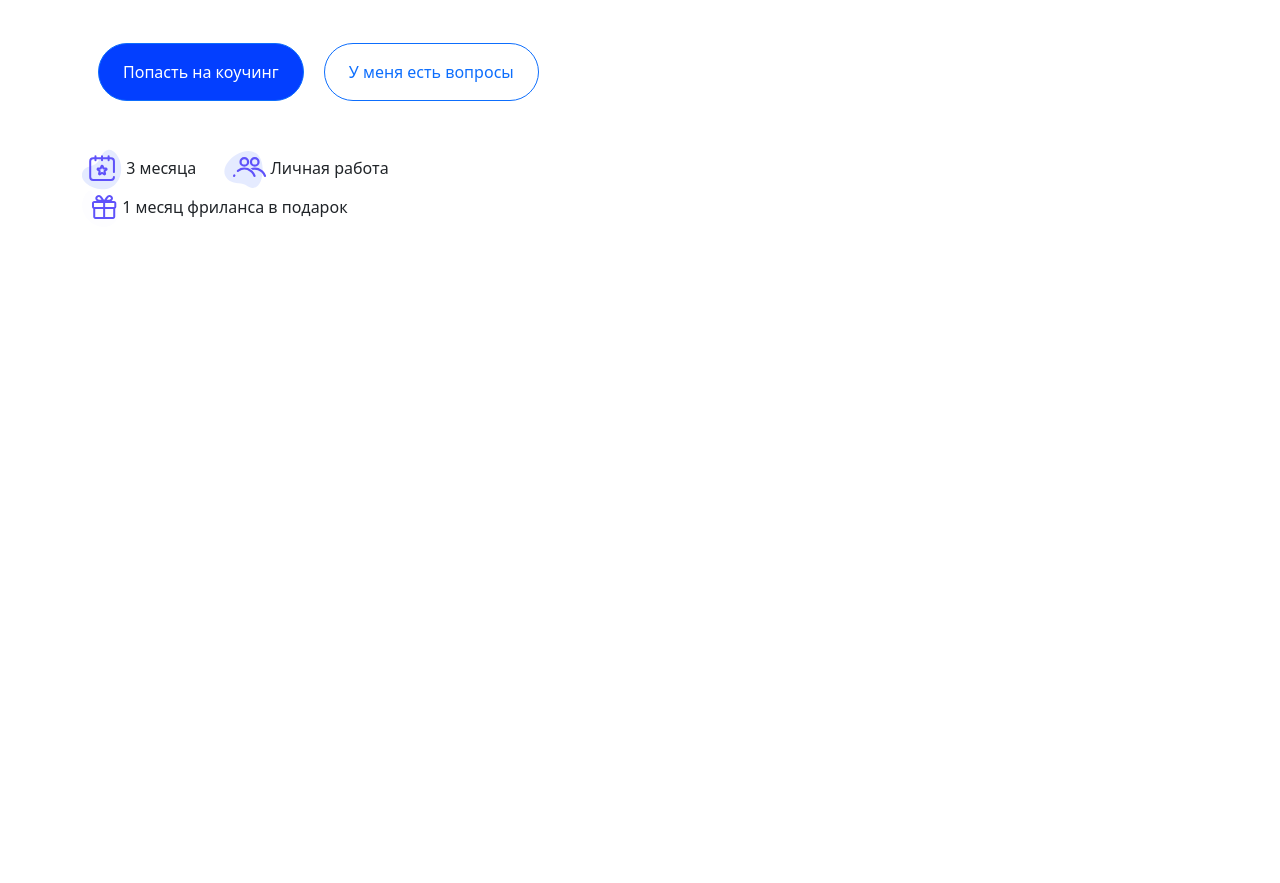
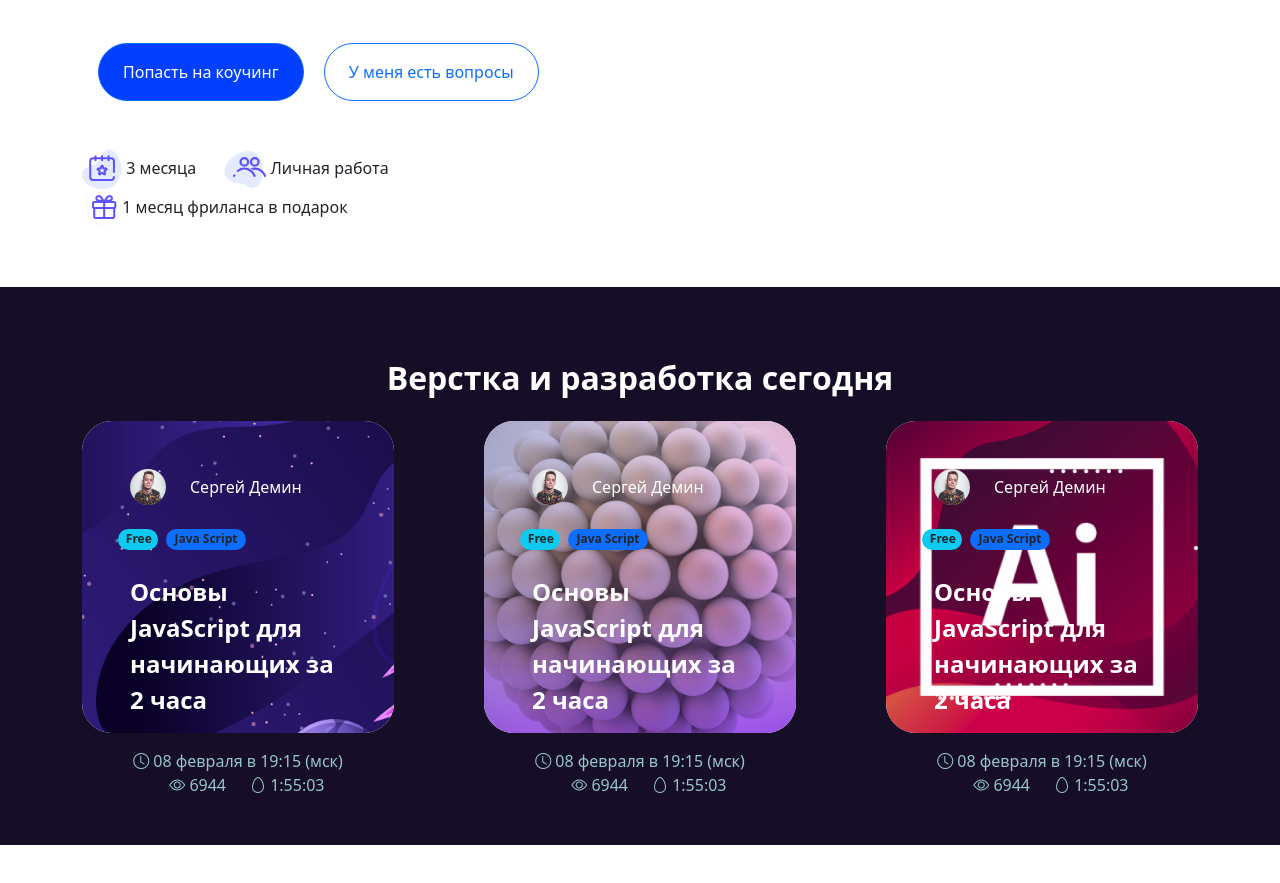
Before and after one commit to sanyavlad/way-copy, a plain HTML site: page index.html in a window 1280 px wide. Shown: the part 717-1600 px from the top of the page. Before the commit the page ends 1004 px from the top, so only its background shows below. Drawn offline with nearby package versions, Linux system fonts and the light colour scheme.

Commit message:
Add section Courses

```diff
--- a/index.html
+++ b/index.html
@@ -150,6 +150,135 @@
       </div>
     </section>
 
+    <section class="courses py-5">
+      <div class="container">
+        <h2 class="fw-bold text-center text-white my-4">
+          Верстка и разработка сегодня
+        </h2>
+        <div class="row justify-content-between g-5">
+          <div class="wrap">
+            <a href="" class="card col-12 text-white border-0 p-0">
+              <img
+                src="img/x-lm184-bg.425.jpg"
+                class="card-img"
+                style="border-radius: 30px"
+              />
+              <div class="card-img-overlay p-5">
+                <div class="row align-items-center">
+                  <img src="img/demin.jpg" class="col-3 rounded-circle" />
+                  <p class="col-9 card-text">Сергей Демин</p>
+                </div>
+                <div class="row my-4">
+                  <span class="col-2 badge bg-info text-dark me-2 rounded-pill"
+                    >Free</span
+                  >
+                  <span class="col-4 badge bg-primary text-dark rounded-pill"
+                    >Java Script</span
+                  >
+                </div>
+                <p class="card-text fw-bold fs-4">
+                  Основы JavaScript для начинающих за 2 часа
+                </p>
+              </div>
+            </a>
+            <div class="row mt-3 card-bottom">
+              <span class="col-12 text-center">
+                <i class="bi bi-clock"></i>
+                08 февраля в 19:15 (мск)
+              </span>
+              <span class="col-6 text-end">
+                <i class="bi bi-eye"></i>
+                6944
+              </span>
+              <span class="col-6 text-start">
+                <i class="bi bi-egg"></i>
+                1:55:03
+              </span>
+            </div>
+          </div>
+          <div class="wrap">
+            <a href="" class="card col-12 text-white border-0 p-0">
+              <img
+                src="img/x-lm139.0ad.jpg"
+                class="card-img"
+                style="border-radius: 30px"
+              />
+              <div class="card-img-overlay p-5">
+                <div class="row align-items-center">
+                  <img src="img/demin.jpg" class="col-3 rounded-circle" />
+                  <p class="col-9 card-text">Сергей Демин</p>
+                </div>
+                <div class="row my-4">
+                  <span class="col-2 badge bg-info text-dark me-2 rounded-pill"
+                    >Free</span
+                  >
+                  <span class="col-4 badge bg-primary text-dark rounded-pill"
+                    >Java Script</span
+                  >
+                </div>
+                <p class="card-text fw-bold fs-4">
+                  Основы JavaScript для начинающих за 2 часа
+                </p>
+              </div>
+            </a>
+            <div class="row mt-3 card-bottom">
+              <span class="col-12 text-center">
+                <i class="bi bi-clock"></i>
+                08 февраля в 19:15 (мск)
+              </span>
+              <span class="col-6 text-end">
+                <i class="bi bi-eye"></i>
+                6944
+              </span>
+              <span class="col-6 text-start">
+                <i class="bi bi-egg"></i>
+                1:55:03
+              </span>
+            </div>
+          </div>
+          <div class="wrap">
+            <a href="" class="card col-12 text-white border-0 p-0">
+              <img
+                src="img/x-lm130.0ad.jpg"
+                class="card-img"
+                style="border-radius: 30px"
+              />
+              <div class="card-img-overlay p-5">
+                <div class="row align-items-center">
+                  <img src="img/demin.jpg" class="col-3 rounded-circle" />
+                  <p class="col-9 card-text">Сергей Демин</p>
+                </div>
+                <div class="row my-4">
+                  <span class="col-2 badge bg-info text-dark me-2 rounded-pill"
+                    >Free</span
+                  >
+                  <span class="col-4 badge bg-primary text-dark rounded-pill"
+                    >Java Script</span
+                  >
+                </div>
+                <p class="card-text fw-bold fs-4">
+                  Основы JavaScript для начинающих за 2 часа
+                </p>
+              </div>
+            </a>
+            <div class="row mt-3 card-bottom">
+              <span class="col-12 text-center">
+                <i class="bi bi-clock"></i>
+                08 февраля в 19:15 (мск)
+              </span>
+              <span class="col-6 text-end">
+                <i class="bi bi-eye"></i>
+                6944
+              </span>
+              <span class="col-6 text-start">
+                <i class="bi bi-egg"></i>
+                1:55:03
+              </span>
+            </div>
+          </div>
+        </div>
+      </div>
+    </section>
     <script src="bootstrap-5.1.3-dist/js/bootstrap.js"></script>
   </body>
 </html>
--- a/style.css
+++ b/style.css
@@ -45,9 +45,47 @@ header .navbar .nav-link {
 .promo .btns a:first-child {
   background-color: #033fff;
 }
-
+.promo .carousel-inner {
+  height: 653px;
+}
+.courses a {
+  overflow: hidden;
+  border-radius: 30px;
+}
+.card-img {
+  transition: 0.5s;
+}
+.courses .card-img {
+  transform: scale(1.6);
+}
+.courses a:hover > .card-img {
+  transform: scale(1.9);
+}
+.card-bottom {
+  color: #97c5cf;
+}
+.courses {
+  background-color: #160d27;
+}
+.courses .wrap {
+  width: 360px;
+}
 @media screen and (max-width: 992px) {
   .promo li:before {
     display: none;
   }
+  .promo .carousel-inner {
+    width: 500px;
+    margin: 0 auto;
+    height: 520px;
+  }
 }
+
+@media screen and (max-width: 768px) {
+  .courses .wrap {
+    width: 100%;
+  }
+  .courses .card {
+    height: 330px;
+  }
+}
```
Also changed, not shown: img/demin.jpg (added), img/x-lm130.0ad.jpg (added), img/x-lm137.0ad.jpg (added), img/x-lm139.0ad.jpg (added), img/x-lm184-bg.425.jpg (added), img/x-lm99.0ad.jpg (added).
